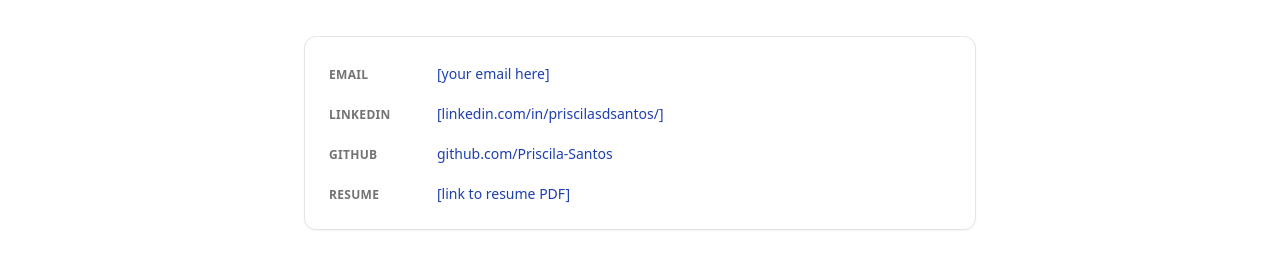
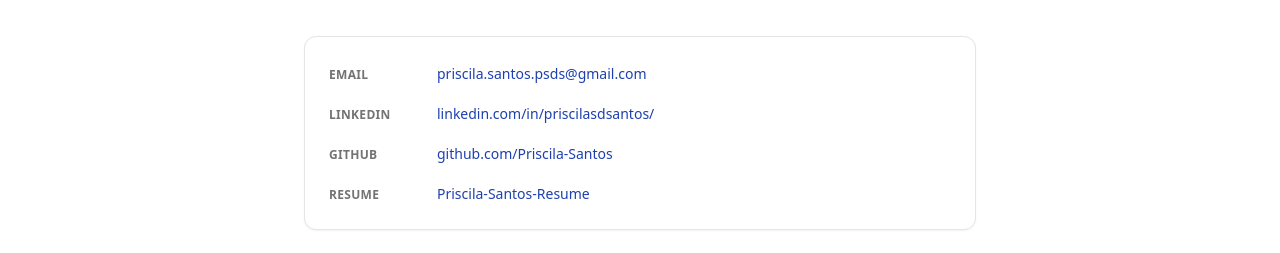
Before and after one commit to Priscila-Santos/priscila-portfolio, a Next.js app: page /contact in a window 1280 px wide. Shown: the part 235-488 px from the top of the page. Built offline with nearby package versions, Linux system fonts and the light colour scheme.

Commit message:
Add Calendly booking link to contact page

```diff
--- a/app/contact/page.tsx
+++ b/app/contact/page.tsx
@@ -1,12 +1,22 @@
 const contactLinks = [
-  { label: "Email", value: "[your email here]", href: "mailto:[your email here]" },
-  { label: "LinkedIn", value: "[linkedin.com/in/priscilasdsantos/]", href: "[https://www.linkedin.com/in/priscilasdsantos/]" },
+  {
+    label: "Email",
+    value: "priscila.santos.psds@gmail.com",
+    href: "mailto:priscila.santos.psds@gmail.com"
+  },
+  {
+    label: "LinkedIn",
+    value: "linkedin.com/in/priscilasdsantos/",
+    href: "https://www.linkedin.com/in/priscilasdsantos/" },
   {
     label: "GitHub",
     value: "github.com/Priscila-Santos",
     href: "https://github.com/Priscila-Santos",
   },
-  { label: "Resume", value: "[link to resume PDF]", href: "[link to resume PDF]" },
+  {
+    label: "Resume",
+    value: "Priscila-Santos-Resume",
+    href: "https://1drv.ms/b/c/a8ba1b696edd1899/IQCBFdZzwPdcQop1UhEFuGIsAfrEbfYfw_HxHJ7Yixfaikc?e=IczEDC" },
 ];
 
 export default function ContactPage() {
--- a/app/page.tsx
+++ b/app/page.tsx
@@ -4,16 +4,31 @@
   return (
     <section className="space-y-4 px-page-x py-section">
       <h1 className="text-display text-primary">Home</h1>
+
       <p>
         I build AI-assisted frontend applications. Try the AI assistant below to
-        ask about my projects, or explore my <Link href="/work">case studies</Link>.
+        ask about my projects, or explore my{" "}
+        <Link href="/work">case studies</Link>.
       </p>
-      <Link
-        href="/ai"
-        className="inline-flex rounded-lg bg-primary px-4 py-2 text-sm font-medium text-primary-foreground transition-colors hover:bg-primary/80 focus-visible:outline-none focus-visible:ring-2 focus-visible:ring-ring"
-      >
-        Try the AI Assistant
-      </Link>
+
+      {/* Buttons */}
+      <div className="flex flex-col gap-3 sm:flex-row">
+        <Link
+          href="/ai"
+          className="inline-flex items-center justify-center rounded-lg bg-primary px-4 py-2 text-sm font-medium text-primary-foreground transition-colors hover:bg-primary/80 focus-visible:outline-none focus-visible:ring-2 focus-visible:ring-ring"
+        >
+          Try the AI Assistant
+        </Link>
+
+        <Link
+          href="https://calendly.com/priscila-santos/30min"
+          target="_blank"
+          rel="noopener noreferrer"
+          className="inline-flex items-center justify-center rounded-lg border border-primary px-4 py-2 text-sm font-medium text-primary transition-colors hover:bg-primary/80 focus-visible:outline-none focus-visible:ring-2 focus-visible:ring-rin"
+        >
+          Schedule a Meeting
+        </Link>
+      </div>
     </section>
   );
 }
```
